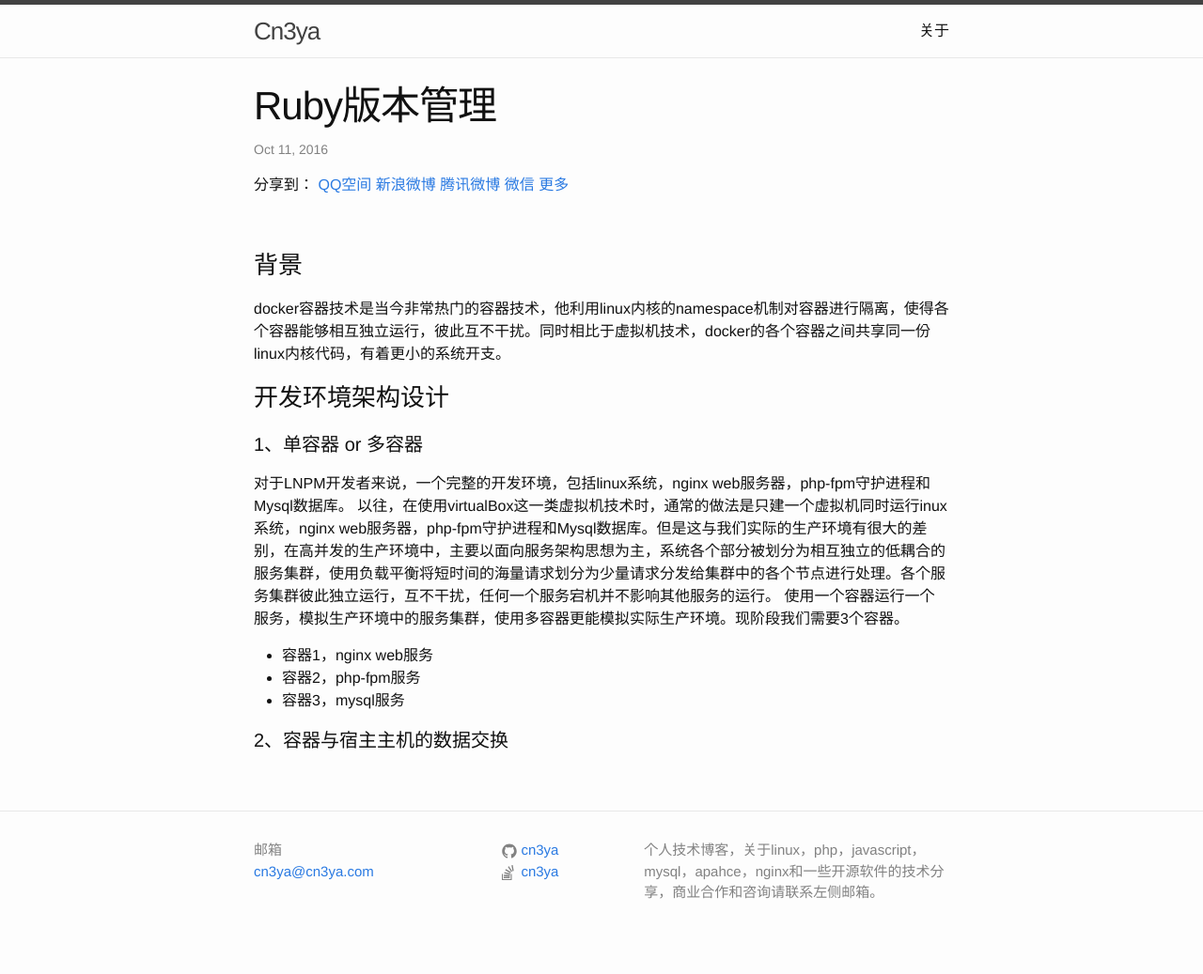
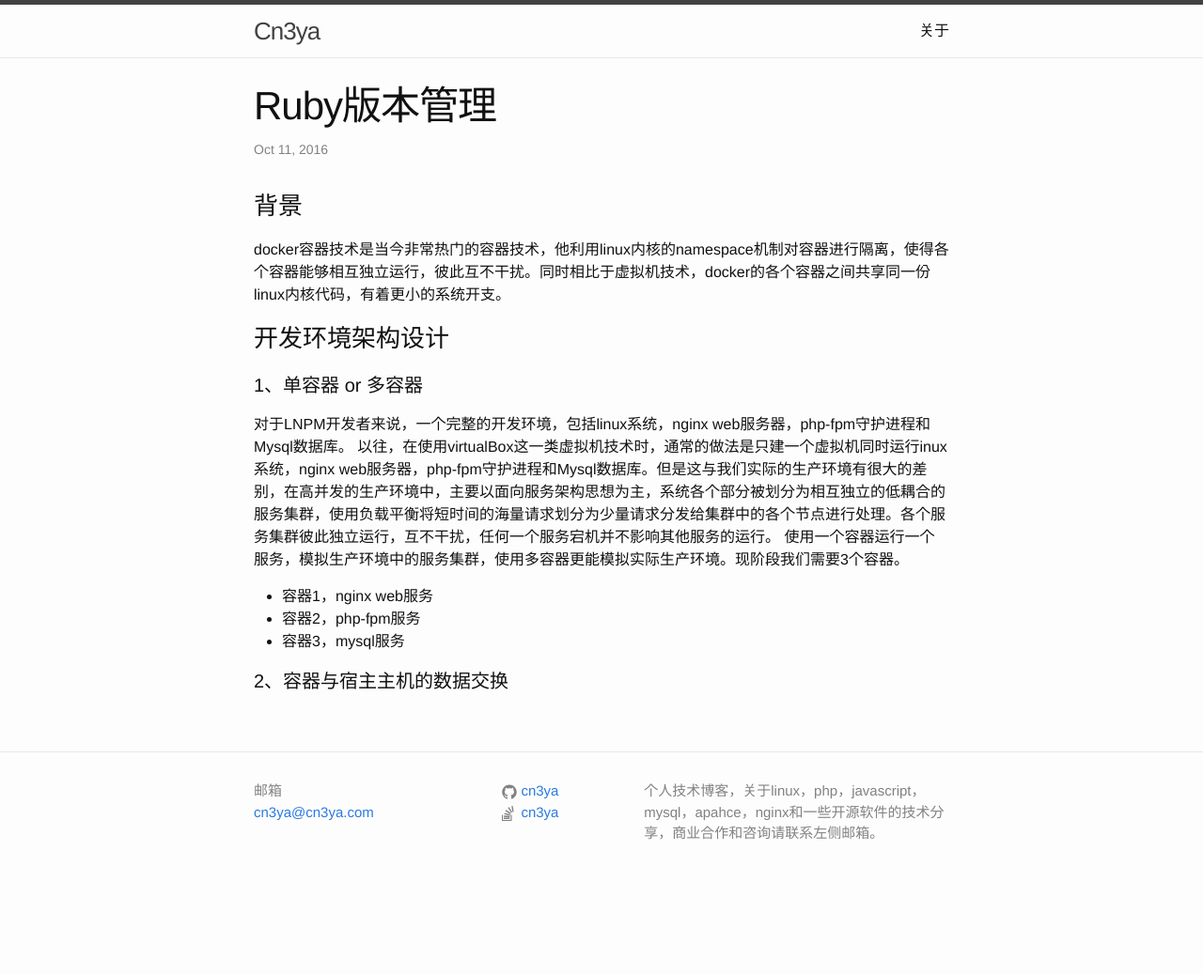
Before and after one commit to cn3ya/cn3ya.github.io, a Jekyll site: the page built from _posts/2017-08-07-FPGA.markdown, in a window 1280 px wide. Shown: the whole page at 94% size. Built offline with Jekyll 4.4.1, drawn with Linux system fonts in a browser that asks for light colours; comment, search, counter and statistics services are not loaded; after the commit the page ends 959 px from its top, so only the background shows below that.

Commit message:
删除多说评论,站长统计,社交分享

```diff
--- a/_includes/footer.html
+++ b/_includes/footer.html
@@ -61,20 +61,7 @@
         <p class="text">{{ site.description }}</p>
       </div>
 
-      <div class="footer-col  footer-col-4">
-        <!-- 添加站长统计 -->
-        <script type="text/javascript">
-        var cnzz_protocol = (("https:" == document.location.protocol) ? " https://" : " http://");document.write(unescape("%3Cspan id='cnzz_stat_icon_1256267544'%3E%3C/span%3E%3Cscript src='" + cnzz_protocol + "s11.cnzz.com/z_stat.php%3Fid%3D1256267544%26show%3Dpic1' type='text/javascript'%3E%3C/script%3E"));
-        </script>
-        <!-- 添加站长统计-END -->
-      </div>
     </div>
 
   </div>
-  <!-- jisthis分享 -->
-  <script type="text/javascript">
-    var jiathis_config = {data_track_clickback:'true'};
-  </script>
-  <script type="text/javascript" src="http://v3.jiathis.com/code/jia.js?uid=2058943" charset="utf-8"></script>
-  <!-- jisthis分享-END -->
 </footer>
--- a/_layouts/post.html
+++ b/_layouts/post.html
@@ -6,40 +6,10 @@ layout: default
   <header class="post-header">
     <h1 class="post-title">{{ page.title }}</h1>
     <p class="post-meta">{{ page.date | date: "%b %-d, %Y" }}{% if page.author %} • {{ page.author }}{% endif %}{% if page.meta %} • {{ page.meta }}{% endif %}</p>
-    <!-- JiaThis Button BEGIN -->
-    <div class="jiathis_style">
-      <span class="jiathis_txt">分享到：</span>
-      <a class="jiathis_button_qzone">QQ空间</a>
-      <a class="jiathis_button_tsina">新浪微博</a>
-      <a class="jiathis_button_tqq">腾讯微博</a>
-      <a class="jiathis_button_weixin">微信</a>
-      <a href="http://www.jiathis.com/share?uid=2058943" class="jiathis jiathis_txt jiathis_separator jtico jtico_jiathis" target="_blank">更多</a>
-      <a class="jiathis_counter_style"></a>
-      <div>&nbsp</div>
-    </div>
-    <!-- JiaThis Button END -->
-	</div>
   </header>
 
   <article class="post-content">
     {{ content }}
   </article>
 
-  <!-- 多说评论框 start -->
-  <div class="ds-thread" data-thread-key="{{ page.id }}" data-title="{{ page.title }}" data-url="{{ page.url }}"></div>
-  <!-- 多说评论框 end -->
-
-  <!-- 多说公共JS代码 start (一个网页只需插入一次) -->
-  <script type="text/javascript">
-   var duoshuoQuery = {short_name:"cn3ya"};
-     (function() {
-       var ds = document.createElement('script');
-       ds.type = 'text/javascript';ds.async = true;
-       ds.src = (document.location.protocol == 'https:' ? 'https:' : 'http:') + '//static.duoshuo.com/embed.js';
-       ds.charset = 'UTF-8';
-       (document.getElementsByTagName('head')[0] || document.getElementsByTagName('body')[0]).appendChild(ds);
-    })();
-  </script>
-  <!-- 多说公共JS代码 end -->
-
 </div>
```
